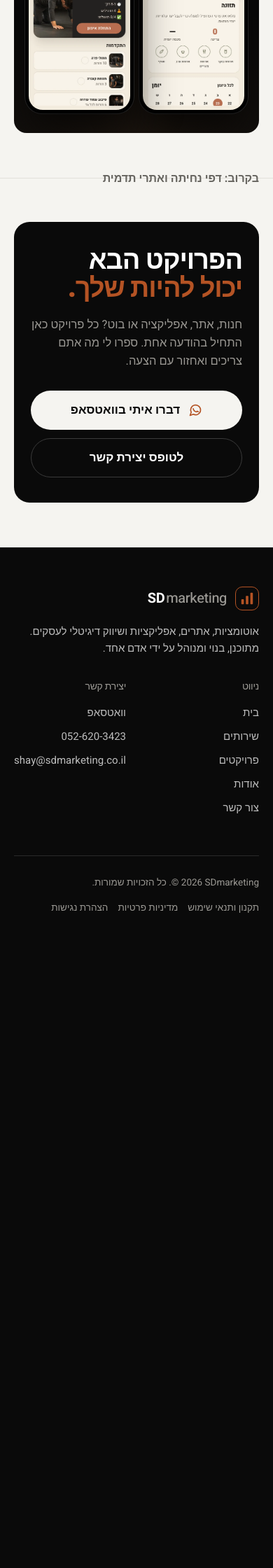
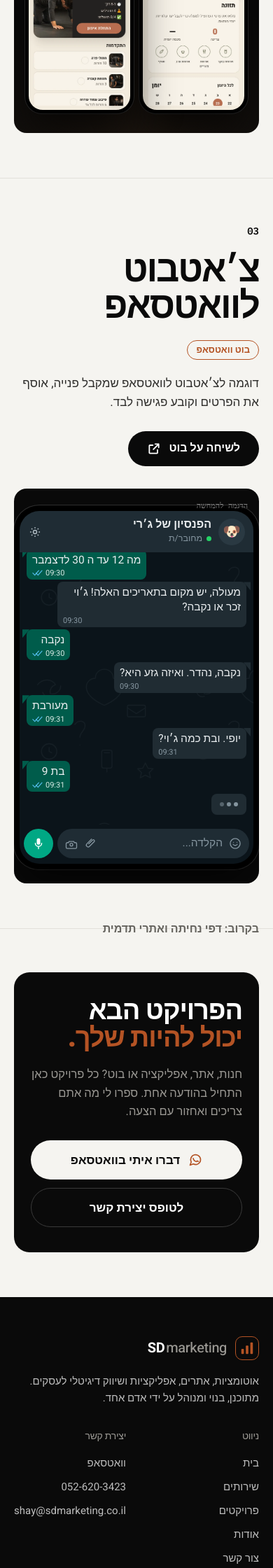
Before and after one commit to shaydadon/sdmarketing, a PHP site: page /projects.php in a window 390 px wide. Shown: the part 1808-4048 px from the top of the page at 70% size. Before the commit the page ends 3112 px from the top, so only its background shows below. Run offline with PHP 8.4, Linux system fonts and the light colour scheme; some web fonts are replaced.

Commit message:
Add an illustrative WhatsApp bot on the projects page.
The demo plays a Hebrew intake conversation in a dark Android chat: messages arrive one by one with a typing indicator, over one continuous doodle background, with the input bar and microphone visible.

Co-authored-by: shaydadon <shaydadon@users.noreply.github.com>

```diff
--- a/assets/css/style.css
+++ b/assets/css/style.css
@@ -853,3 +853,53 @@ footer .logo small{color:#9A9893}
   .stage-fisha-slim .browser{width:100%}
   .stage-fisha-slim .browser img{height:150px}
 }
+
+/* WhatsApp bot showcase. Scoped so fisha and Excerly are unchanged. */
+#case-bot .wad-stage{display:flex;justify-content:center;align-items:flex-start;padding:36px 16px 32px;min-height:0}
+#case-bot .wad-phone{width:min(360px,100%);height:560px;background:#000;border-radius:36px;padding:8px;box-shadow:0 30px 60px #000a,0 0 0 1px #333;display:flex;flex-direction:column}
+#case-bot .wad-top{flex:none;background:#1F2C34;color:#E9EDEF;display:flex;align-items:center;justify-content:space-between;gap:10px;padding:10px 12px;border-radius:28px 28px 0 0}
+#case-bot .wad-who{display:flex;align-items:center;gap:10px;min-width:0}
+#case-bot .wad-av{width:38px;height:38px;border-radius:50%;background:#2A3942;display:grid;place-items:center;font-size:20px;flex:none}
+#case-bot .wad-name{display:flex;flex-direction:column;min-width:0}
+#case-bot .wad-name b{font-family:var(--display);font-weight:700;font-size:16px;line-height:1.2;white-space:nowrap}
+#case-bot .wad-name small{color:#8696A0;font-size:12.5px}
+#case-bot .wad-name small::before{content:"";display:inline-block;width:7px;height:7px;border-radius:50%;background:#25D366;margin-inline-end:6px}
+#case-bot .wad-gear{color:#AEBAC1;flex:none;display:grid}
+#case-bot .wad-log{position:relative;flex:1;min-height:0;overflow-y:auto;overflow-x:hidden;background-color:#0B141A;background-image:url("../img/wa-doodle.svg");background-repeat:repeat;background-size:220px 220px;background-attachment:local;padding:12px 10px 14px;display:flex;flex-direction:column;gap:3px}
+#case-bot .wad-log.wad-pending [data-msg]{display:none}
+#case-bot .wad-msg{position:relative;max-width:86%;padding:6px 8px 4px;border-radius:8px;font-family:var(--body);font-size:15.5px;line-height:1.35;color:#E9EDEF;overflow:visible}
+#case-bot .wad-msg p{margin:0}
+#case-bot .wad-b{align-self:flex-start;background:#202C33}
+#case-bot .wad-c{align-self:flex-end;background:#005C4B}
+#case-bot .wad-b.wad-enter{animation:wad-in-b .32s ease-out}
+#case-bot .wad-c.wad-enter{animation:wad-in-c .32s ease-out}
+@keyframes wad-in-b{from{transform:translateX(22px);opacity:0}to{transform:none;opacity:1}}
+@keyframes wad-in-c{from{transform:translateX(-22px);opacity:0}to{transform:none;opacity:1}}
+#case-bot .wad-msg.tail::before{content:"";position:absolute;top:0;width:10px;height:12px}
+#case-bot .wad-b.tail::before{inset-inline-start:-6px;background:#202C33;clip-path:polygon(100% 0, 0 0, 100% 100%)}
+#case-bot .wad-c.tail::before{inset-inline-end:-6px;background:#005C4B;clip-path:polygon(0 0, 100% 0, 0 100%)}
+#case-bot .wad-time{display:flex;justify-content:flex-end;align-items:center;gap:3px;margin-top:2px;font-size:11px;line-height:1;color:#8696A0}
+#case-bot .wad-c .wad-time{color:#D6E8E2}
+#case-bot .wad-tick{width:16px;height:11px;color:#53BDEB}
+#case-bot .wad-sum{display:flex;flex-direction:column;gap:3px}
+#case-bot .wad-sum b{font-family:var(--display);font-size:14.5px}
+#case-bot .wad-sum p{font-size:14px;color:#D1D7DB}
+#case-bot .typing{padding:8px 12px}
+#case-bot .wad-dots{display:flex;gap:4px;height:14px;align-items:center}
+#case-bot .wad-dots i{width:6px;height:6px;border-radius:50%;background:#8696A0;display:block;animation:wad-dot 1s infinite}
+#case-bot .wad-dots i:nth-child(2){animation-delay:.15s}
+#case-bot .wad-dots i:nth-child(3){animation-delay:.3s}
+@keyframes wad-dot{0%,80%,100%{opacity:.3}40%{opacity:1}}
+#case-bot .wad-compose{flex:none;display:flex;align-items:center;gap:6px;padding:6px 6px 8px;background:#0B141A;border-radius:0 0 28px 28px}
+#case-bot .wad-pill{flex:1;min-width:0;height:42px;border-radius:21px;background:#1F2C34;display:flex;align-items:center;gap:8px;padding:0 10px;color:#8696A0}
+#case-bot .wad-ph{flex:1;color:#8696A0;font-size:15.5px;font-family:var(--body)}
+#case-bot .wad-ico{width:20px;height:20px;flex:none}
+#case-bot .wad-mic{width:42px;height:42px;border-radius:50%;background:#00A884;display:grid;place-items:center;flex:none}
+@media (max-width:800px){
+  #case-bot .wad-phone{height:520px}
+  #case-bot .wad-stage{padding:24px 0 20px}
+}
+@media (prefers-reduced-motion:reduce){
+  #case-bot .wad-log.wad-pending [data-msg]{display:block}
+  #case-bot .wad-dots i,#case-bot .wad-b.wad-enter,#case-bot .wad-c.wad-enter{animation:none}
+}
--- /dev/null
+++ b/includes/wa-demo.php
@@ -0,0 +1,107 @@
+<?php
+// Illustrative WhatsApp bot. Rendered only on the projects page, after Excerly.
+$wa_msgs = [
+    ['b', 'ברוכים הבאים לפנסיון של ג׳רי! איזה כיף שפנית אלינו 🐾 איך קוראים לך?'],
+    ['c', 'הי נעים להכיר שמי יפה מרחובות'],
+    ['b', 'נעים מאוד יפה! איך קוראים לכלב שלך?'],
+    ['c', 'לכלבה שלי קוראים ג׳וי'],
+    ['b', 'מקסים השם ג׳וי! לאילו תאריכים את מחפשת עבורה שהייה אצלנו?'],
+    ['c', 'מה 12 עד ה 30 לדצמבר'],
+    ['b', 'מעולה, יש מקום בתאריכים האלה! ג׳וי זכר או נקבה?'],
+    ['c', 'נקבה'],
+    ['b', 'נקבה, נהדר. ואיזה גזע היא?'],
+    ['c', 'מעורבת'],
+    ['b', 'יופי. ובת כמה ג׳וי?'],
+    ['c', 'בת 9'],
+    ['b', 'בסדר גמור. ומה הגודל שלה, קטנה, בינונית או גדולה?'],
+    ['c', 'קטנה'],
+    ['b', 'כיף, בדיוק מתאים לנו. היא מעוקרת?'],
+    ['c', 'אכן'],
+    ['b', 'יש לה חיסונים בתוקף?'],
+    ['c', 'כן'],
+    ['b', 'והאם יש לה טיפול עדכני נגד פרעושים וקרציות?'],
+    ['c', 'כמובן'],
+    ['b', 'יש לה אלרגיות כלשהן?'],
+    ['c', 'לא'],
+    ['b', 'מצוין. יש משהו לגבי מצב בריאותה או תרופות קבועות שהיא לוקחת?'],
+    ['c', 'לא רק אוכל דיאטטי'],
+    ['b', 'בסדר, אני רושמת שהיא אוכלת אוכל דיאטטי. איך היא מסתדרת עם כלבים אחרים?'],
+    ['c', 'מעולה אין בעיות'],
+    ['b', 'טוב לשמוע! והאם היה לה אי פעם איזשהו אירוע של תוקפנות?'],
+    ['c', 'לא חלילה'],
+    ['b', 'מעולה. ואיך נראה הלו״ז והרגלים שלה בבית, בגדול?'],
+    ['c', '3 טיולים ביום הרבה פריקות אנרגיה ומשחקים'],
+    ['b', 'מעולה, נשמע שג׳וי כלבה כיפית ואנרגטית! בוא נקבע פגישת היכרות - יש לי מועדים ביום שלישי 24/11 ב-16:00 או 18:00, רביעי 25/11 ב-16:00 או 18:00, וחמישי 26/11 ב-16:00 או 18:00. מה מתאים לך?'],
+    ['c', 'שלישי טוב'],
+    ['b', 'באיזו שעה נוח לך, 16:00 או 18:00?'],
+    ['c', '4 טוב'],
+    ['b', 'נהדר, קבענו פגישת היכרות ליום שלישי 24/11 בשעה 16:00. שיריון תאריכי השהייה יבוצע לאחר פגישת ההיכרות, אחרי שנכיר את ג׳וי ונראה שהכל מסתדר יפה. מחכים לראותכן, שיהיה יום נעים! 🐾'],
+    ['card', ''],
+];
+$wa_n = count($wa_msgs);
+?>
+<section class="case" id="case-bot" aria-labelledby="case-bot-title">
+  <div class="wrap">
+    <div class="case-head">
+      <div>
+        <div class="case-idx"><b>03</b></div>
+        <h2 id="case-bot-title">צ׳אטבוט לוואטסאפ</h2>
+        <div class="tags"><span class="tag acc">בוט וואטסאפ</span></div>
+      </div>
+      <div>
+        <p class="desc">דוגמה לצ׳אטבוט לוואטסאפ שמקבל פנייה, אוסף את הפרטים וקובע פגישה לבד.</p>
+        <div class="acts">
+          <a class="btn btn-ink" href="<?= e(wa_link($site, 'היי, אשמח לשמוע על צ׳אטבוט לוואטסאפ')) ?>" target="_blank" rel="noopener">לשיחה על בוט<?= icon('external') ?></a>
+        </div>
+      </div>
+    </div>
+
+    <div class="stage wad-stage">
+      <div class="wad-phone" data-wa-demo>
+        <div class="wad-top">
+          <div class="wad-who">
+            <span class="wad-av" aria-hidden="true">🐶</span>
+            <span class="wad-name"><b>הפנסיון של ג׳רי</b><small>מחובר/ת</small></span>
+          </div>
+          <span class="wad-gear" aria-hidden="true">
+            <svg viewBox="0 0 24 24" width="20" height="20" fill="none" stroke="currentColor" stroke-width="1.7"><circle cx="12" cy="12" r="3"/><path d="M12 3.5v2.2M12 18.3v2.2M3.5 12h2.2M18.3 12h2.2M6 6l1.6 1.6M16.4 16.4 18 18M18 6l-1.6 1.6M7.6 16.4 6 18"/></svg>
+          </span>
+        </div>
+        <div class="wad-log wad-pending" data-wa-log>
+          <?php foreach ($wa_msgs as $i => $m):
+            $who = $m[0] === 'c' ? 'c' : 'b';
+            $tail = $i === 0 || $wa_msgs[$i - 1][0] !== $m[0];
+            $minute = 30 + (int) floor($i * 4 / max($wa_n - 1, 1));
+            $time = sprintf('09:%02d', $minute);
+          ?>
+            <div class="wad-msg wad-<?= $who ?><?= $tail ? ' tail' : '' ?><?= $m[0] === 'card' ? ' card' : '' ?>" data-msg="<?= $who ?>">
+              <?php if ($m[0] === 'card'): ?>
+                <div class="wad-sum">
+                  <b>📋 סיכום קליטה</b>
+                  <p>ג׳וי · נקבה · 9 · קטנה · מעורבת</p>
+                  <p>אלרגיות: אין</p>
+                  <p>תאריכים מבוקשים <span class="ltr">12/12/2026–30/12/2026</span></p>
+                  <p>פגישת היכרות: שלישי <span class="ltr">24/11 16:00</span></p>
+                </div>
+              <?php else: ?>
+                <p><?= e($m[1]) ?></p>
+              <?php endif; ?>
+              <span class="wad-time"><?= e($time) ?><?php if ($who === 'c'): ?><svg class="wad-tick" viewBox="0 0 18 12" aria-hidden="true"><path d="M1 6.2 4.2 9.5 10.5 2.2" fill="none" stroke="currentColor" stroke-width="1.4" stroke-linecap="round"/><path d="M6.2 6.2 9.4 9.5 15.7 2.2" fill="none" stroke="currentColor" stroke-width="1.4" stroke-linecap="round"/></svg><?php endif; ?></span>
+            </div>
+          <?php endforeach; ?>
+          <div class="wad-msg wad-b typing" data-typing hidden aria-hidden="true"><span class="wad-dots"><i></i><i></i><i></i></span></div>
+        </div>
+        <div class="wad-compose" aria-hidden="true">
+          <div class="wad-pill">
+            <svg class="wad-ico" viewBox="0 0 24 24"><circle cx="12" cy="12" r="8.5" fill="none" stroke="currentColor" stroke-width="1.6"/><path d="M8.5 13.5c.8 1.2 2 1.8 3.5 1.8s2.7-.6 3.5-1.8" fill="none" stroke="currentColor" stroke-width="1.6" stroke-linecap="round"/><circle cx="9" cy="10" r="0.8" fill="currentColor"/><circle cx="15" cy="10" r="0.8" fill="currentColor"/></svg>
+            <span class="wad-ph">הקלדה...</span>
+            <svg class="wad-ico" viewBox="0 0 24 24"><path d="M8 12.5 14.8 6a2 2 0 0 1 2.8 2.8L9.2 17.2a3.2 3.2 0 0 1-4.5-4.5l8.2-8.2" fill="none" stroke="currentColor" stroke-width="1.6" stroke-linecap="round"/></svg>
+            <svg class="wad-ico" viewBox="0 0 24 24"><path d="M8 8.5h8l1.2 2H19a2 2 0 0 1 2 2v6a2 2 0 0 1-2 2H5a2 2 0 0 1-2-2v-6a2 2 0 0 1 2-2h1.8l1.2-2z" fill="none" stroke="currentColor" stroke-width="1.6"/><circle cx="12" cy="14" r="2.4" fill="none" stroke="currentColor" stroke-width="1.6"/></svg>
+          </div>
+          <span class="wad-mic"><svg viewBox="0 0 24 24" width="20" height="20"><rect x="9" y="3" width="6" height="11" rx="3" fill="#fff"/><path d="M6.5 11.5a5.5 5.5 0 0 0 11 0M12 17.2V21" fill="none" stroke="#fff" stroke-width="1.7" stroke-linecap="round"/></svg></span>
+        </div>
+      </div>
+      <p class="stage-cap">הדגמה להמחשה</p>
+    </div>
+  </div>
+</section>
--- a/projects.php
+++ b/projects.php
@@ -69,6 +69,7 @@ require __DIR__ . '/includes/projects-data.php';
   </div>
 </section>
 <?php endforeach; ?>
+<?php require __DIR__ . '/includes/wa-demo.php'; ?>
 </div>
 
 <p class="soon wrap"><?= e($projects_soon) ?></p>
```
Also changed, not shown: assets/js/main.js (+45 -0 lines), e2e/tests/site.spec.js (+14 -0 lines), assets/img/wa-doodle.svg (added).
